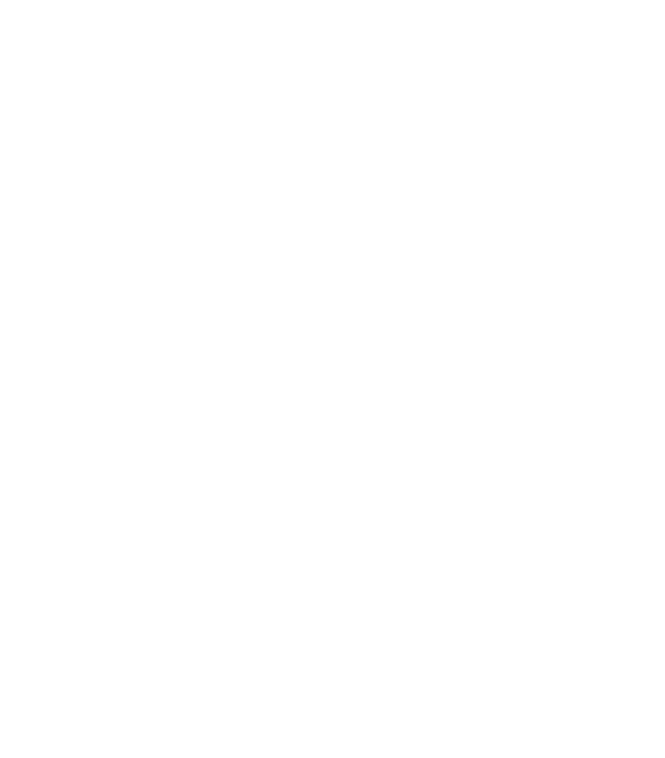
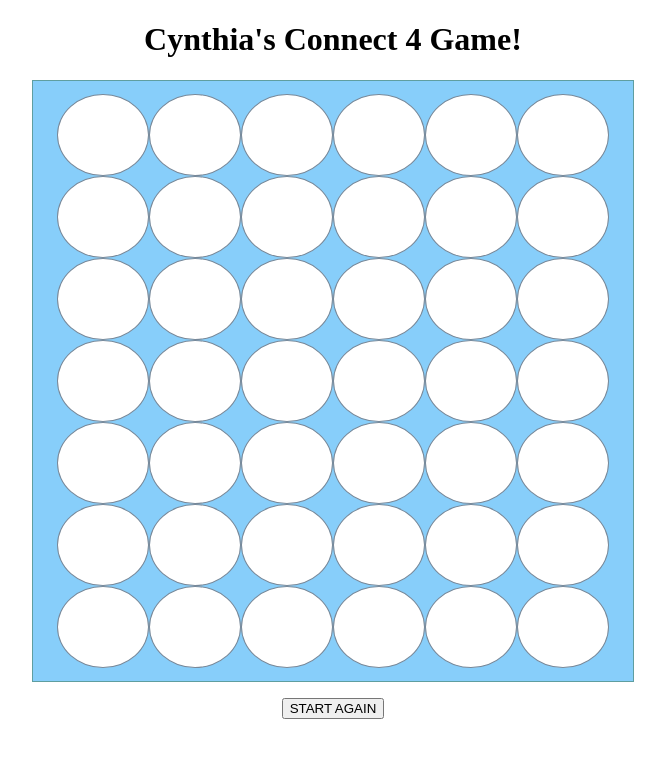
Before and after one commit to School-Of-Tech-Futures-UK/cynti-git-repo2022, a plain HTML site: page connect4_index.html in a window 1280 px wide. Shown: the whole page, without its empty margins (307-972 px from the left). Drawn offline with Linux system fonts and the light colour scheme.

Commit message:
updated html and css

```diff
--- a/connect4_index.html
+++ b/connect4_index.html
@@ -1,12 +1,84 @@
 <!DOCTYPE html>
 <html lang="en">
+
 <head>
+
     <meta charset="UTF-8">
     <meta http-equiv="X-UA-Compatible" content="IE=edge">
     <meta name="viewport" content="width=device-width, initial-scale=1.0">
-    <title>Play Connect 4</title>
+    <title>Connect 4</title>
+    <link rel="stylesheet" href="connect4_main.css">
+    <script src="connect4_code.js"></script>
+
 </head>
+
 <body>
+
+    <div class="header"><h1>Cynthia's Connect 4 Game!</h1></div>
+
+    <div class="grid">
+        <div class="row">
+            <div class="slot"></div>
+            <div class="slot"></div>
+            <div class="slot"></div>
+            <div class="slot"></div>
+            <div class="slot"></div>
+            <div class="slot"></div>
+            <div class="slot"></div>
+        </div>
+
+        <div class="row">
+            <div class="slot"></div>
+            <div class="slot"></div>
+            <div class="slot"></div>
+            <div class="slot"></div>
+            <div class="slot"></div>
+            <div class="slot"></div>
+            <div class="slot"></div>
+        </div>
+
+        <div class="row">
+            <div class="slot"></div>
+            <div class="slot"></div>
+            <div class="slot"></div>
+            <div class="slot"></div>
+            <div class="slot"></div>
+            <div class="slot"></div>
+            <div class="slot"></div>
+        </div>
+
+        <div class="row">
+            <div class="slot"></div>
+            <div class="slot"></div>
+            <div class="slot"></div>
+            <div class="slot"></div>
+            <div class="slot"></div>
+            <div class="slot"></div>
+            <div class="slot"></div>
+        </div>
+
+        <div class="row">
+            <div class="slot"></div>
+            <div class="slot"></div>
+            <div class="slot"></div>
+            <div class="slot"></div>
+            <div class="slot"></div>
+            <div class="slot"></div>
+            <div class="slot"></div>
+        </div>
+
+        <div class="row">
+            <div class="slot"></div>
+            <div class="slot"></div>
+            <div class="slot"></div>
+            <div class="slot"></div>
+            <div class="slot"></div>
+            <div class="slot"></div>
+            <div class="slot"></div>
+        </div>
+    </div>
+
+    <div class="footer"><button id="reset-button" type="button">START AGAIN</button></div>
 
 </body>
 </html>
--- /dev/null
+++ b/connect4_main.css
@@ -0,0 +1,31 @@
+.header {
+    text-align: center;
+}
+
+.grid {
+    background-color: lightskyblue;
+    width: 600px;
+    height: 600px;
+    display: flex;
+    justify-content: center;
+    border: cadetblue 1px solid;
+    margin: auto;
+}
+
+.row {
+    align-self: center;
+}
+
+.slot {
+    background-color: white;
+    border: solid 1px lightslategrey;
+    width: 90px;
+    height: 80px;
+    border-radius: 50%;
+}
+
+.footer {
+    display: flex;
+    justify-content: center;
+    margin-top: 1rem;
+}
```
